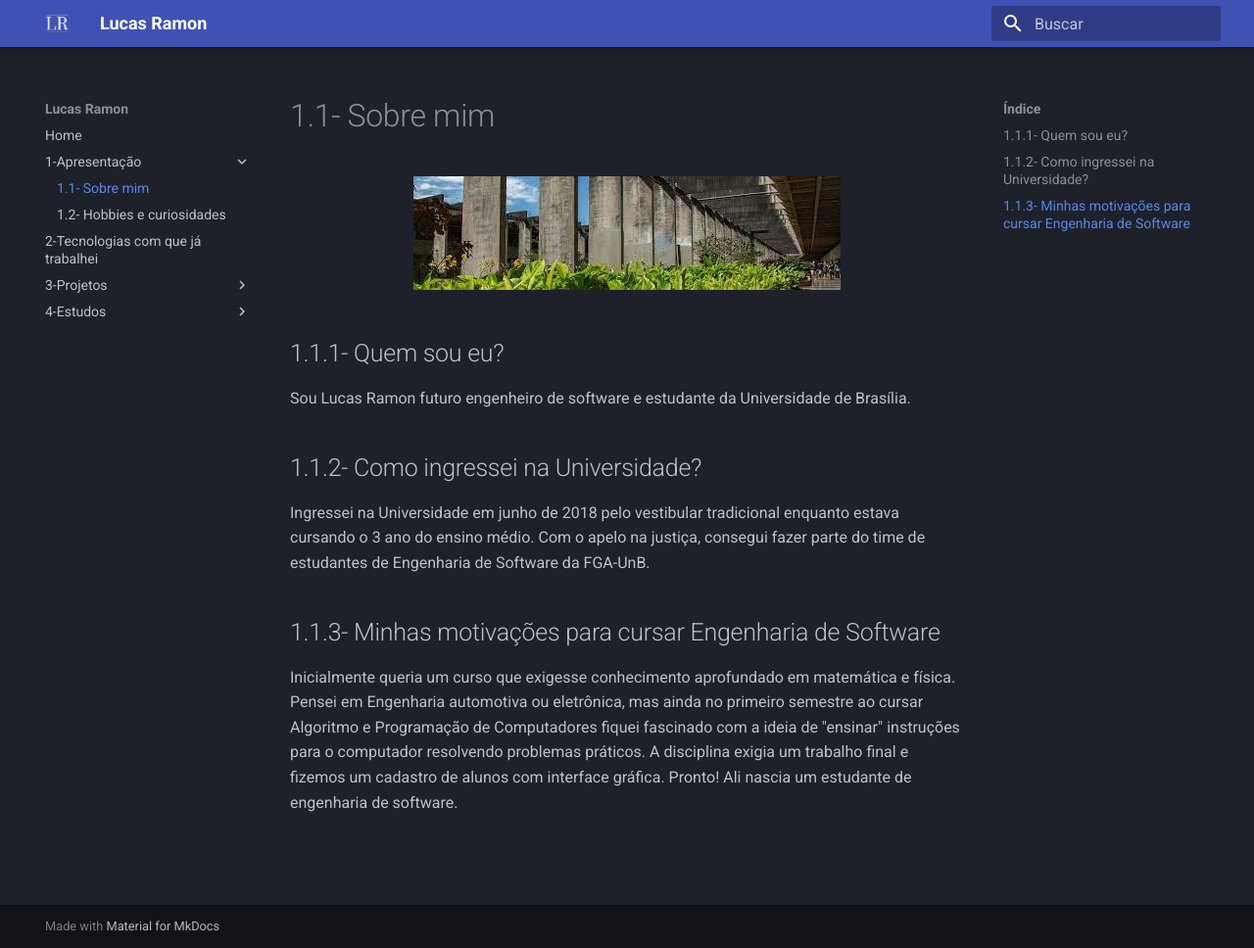
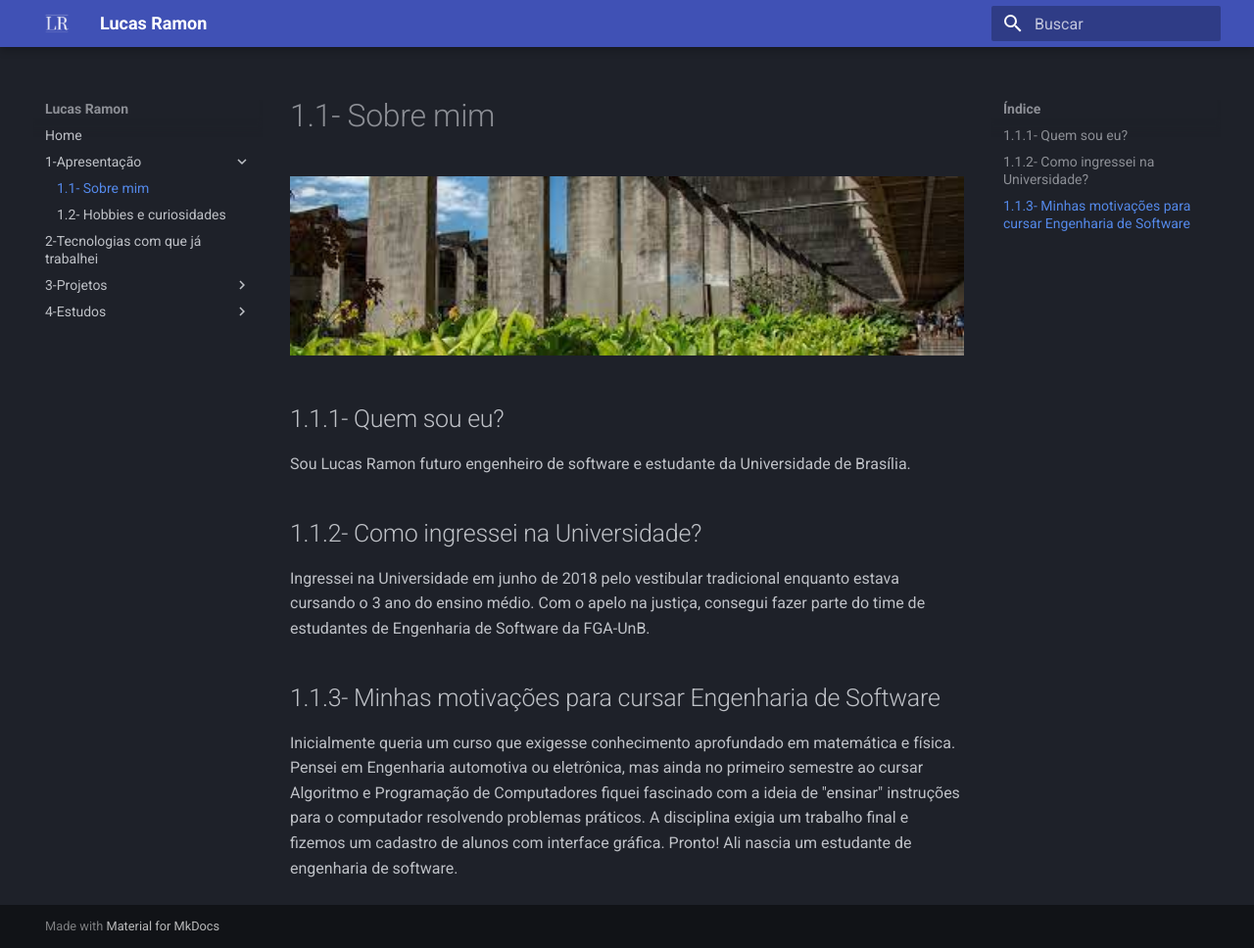
Before and after one commit to lramon2001/lramon2001.github.io, an MkDocs documentation site: the page built from docs/qseu.md, in a window 1280 px wide and 968 px high. Shown: the whole window at 98% size. Built offline with MkDocs 1.6.1 and Material for MkDocs 9.7.7, drawn with Linux system fonts in a browser that asks for light colours.

Commit message:
Update qseu.md

```diff
--- a/docs/qseu.md
+++ b/docs/qseu.md
@@ -1,7 +1,8 @@
 
 <center>
 
-<img src="https://raw.githubusercontent.com/lramon2001/lramon2001.github.io/master/docs/media/images.jpg"/>
+<img src="https://raw.githubusercontent.com/lramon2001/lramon2001.github.io/master/docs/media/images.jpg" height="220px"  width="880px;"/>
+
 
 </center>
 
```
